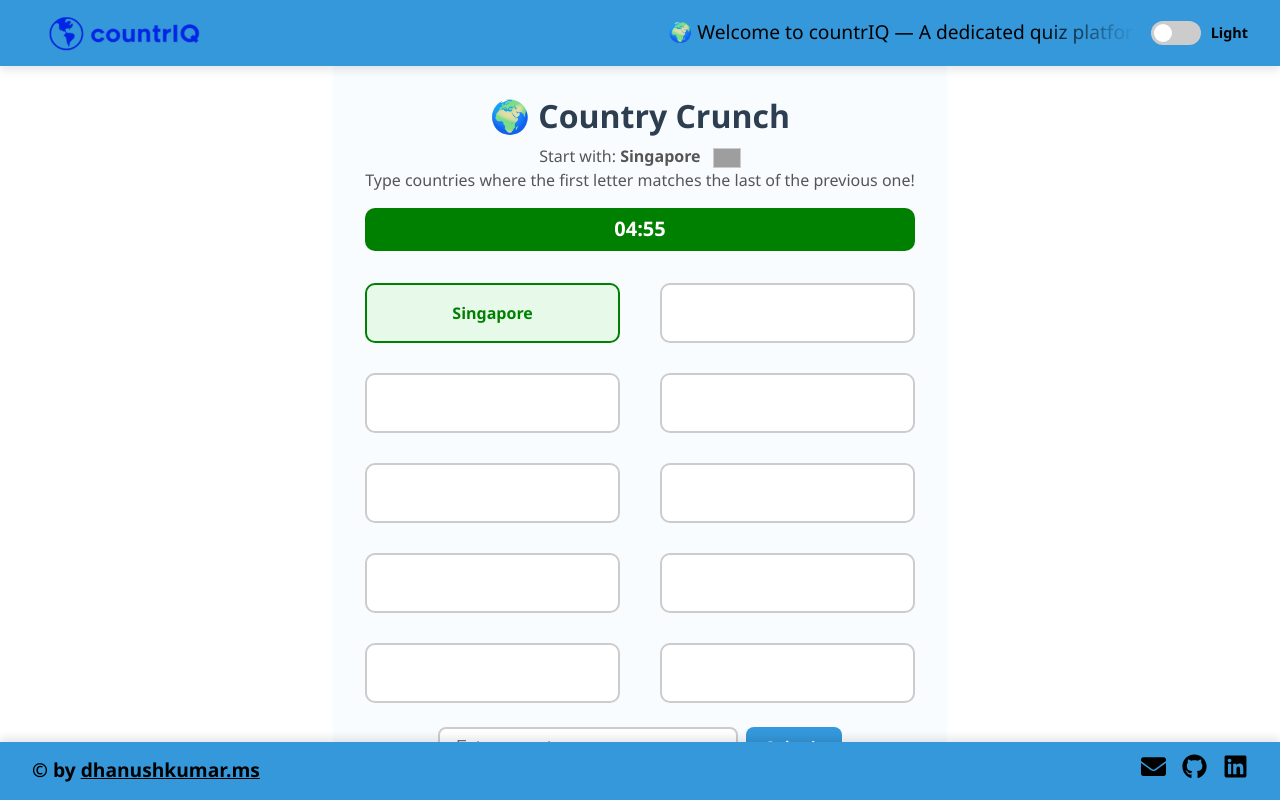
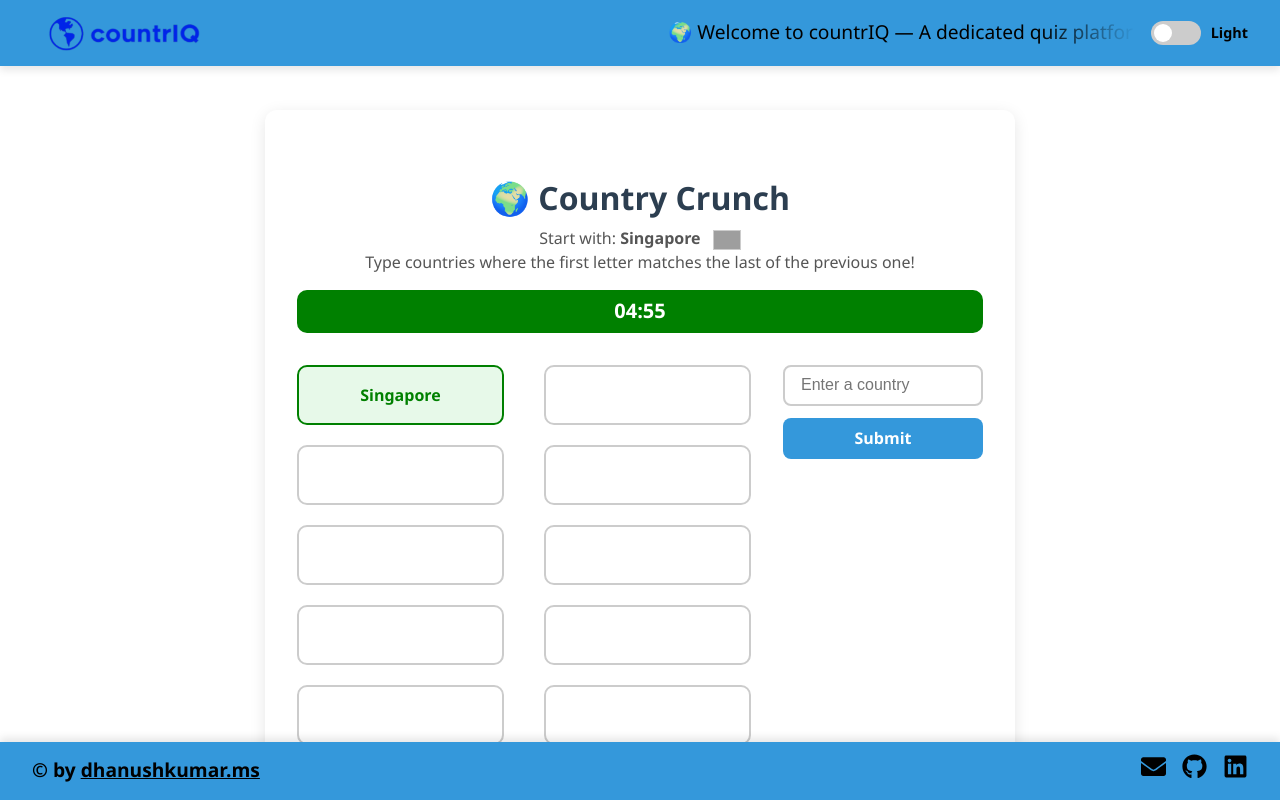
Before and after one commit to dhanushkumarms/countriq, a React (Vite) app: page /country-crunch in a window 1280 px wide. Built offline with nearby package versions, Linux system fonts and the light colour scheme; grey boxes are pictures that could not be loaded.

Commit message:
cc updates

```diff
--- a/src/components/CountryCrunch.tsx
+++ b/src/components/CountryCrunch.tsx
@@ -5,8 +5,7 @@ import "../styles/CountryCrunch.css";
 const TOTAL_SLOTS = 10;
 const TOTAL_TIME = 300;
 
-// Display layout pattern: 1 2 / 4 3 / 5 6 / 8 7 / 9 10
-const layoutOrder = [0, 1, 3, 2, 4, 5, 7, 6, 8, 9]; // visual slot pattern
+const layoutOrder = [0, 1, 3, 2, 4, 5, 7, 6, 8, 9];
 
 const getRandomCountry = () => {
   const randomIndex = Math.floor(Math.random() * countries.length);
@@ -26,7 +25,7 @@ const CountryCrunch: React.FC = () => {
     setChain([startCountry.name]);
     setStatus((prev) => {
       const updated = [...prev];
-      updated[0] = "correct"; // start country always correct
+      updated[0] = "correct";
       return updated;
     });
   }, [startCountry]);
@@ -84,10 +83,10 @@ const CountryCrunch: React.FC = () => {
     setInput("");
   };
 
-  const timerColor =
-    timer > 180 ? "green" : timer > 60 ? "orange" : "red";
+  const timerColor = timer > 180 ? "green" : timer > 60 ? "orange" : "red";
 
   return (
+    <div className="country-crunch-wrapper">
       <div className="country-crunch-container">
         <div className="header-space" />
         <h2 className="title">🌍 Country Crunch</h2>
@@ -103,6 +102,9 @@ const CountryCrunch: React.FC = () => {
           {(timer % 60).toString().padStart(2, "0")}
         </div>
 
+        {/* Side-by-side containers */}
+        <div className="cc-main-section">
+          <div className="grid-container">
             <div className="grid-wrapper">
               {layoutOrder.map((slotIndex, visualIndex) => {
                 const value =
@@ -127,14 +129,13 @@ const CountryCrunch: React.FC = () => {
                 const from = layoutOrder[i];
                 const to = layoutOrder[i + 1];
                 return (
-            <div
-              key={i}
-              className={`chain-line line-${from}-${to}`}
-            />
+                  <div key={i} className={`chain-line line-${from}-${to}`} />
                 );
               })}
             </div>
+          </div>
 
+          <div className="input-container">
             <form className="input-form" onSubmit={handleSubmit}>
               <input
                 type="text"
@@ -143,8 +144,13 @@ const CountryCrunch: React.FC = () => {
                 onChange={(e) => handleTyping(e.target.value)}
                 className="country-input"
               />
-        <button type="submit" className="submit-btn">Submit</button>
+              <button type="submit" className="submit-btn">
+                Submit
+              </button>
             </form>
+          </div>
+        </div>
+      </div>
     </div>
   );
 };
--- a/src/styles/CountryCrunch.css
+++ b/src/styles/CountryCrunch.css
@@ -1,18 +1,51 @@
-.country-crunch-container {
-    max-width: 750px;
-    margin: 80px auto;
-    padding: 2rem;
-    text-align: center;
-    background: #f9fcff;
-    border-radius: 12px;
-    min-height: calc(100vh - 160px);
-    display: flex;
-    flex-direction: column;
-    position: relative;
+/* Full-page background */
+body, html {
+  margin: 0;
+  padding: 0;
+  height: 100%;
+  background-color: #ffffff;
 }
 
-  .header-space {
-    height: 60px;
+body.dark-mode, body.dark-mode html {
+  background-color: #222;
+}
+
+/* Main wrapper for full-page layout */
+.country-crunch-wrapper {
+  display: flex;
+  justify-content: center;
+  align-items: center;
+  height: calc(100vh - 100px); /* Leave space for header and footer */
+  width: 100%;
+  position: relative;
+  padding-top: 80px; /* If header overlaps, adjust padding */
+  box-sizing: border-box;
+  background-color: #ffffff;
+}
+
+body.dark-mode .country-crunch-wrapper {
+  background-color: #222;
+}
+
+/* Centered container */
+.country-crunch-container {
+  background: #fff;
+  padding: 2rem;
+  padding-top: 4rem;
+  padding-bottom: 0.1rem;
+  max-width: 750px;
+  width: 90%;
+  border-radius: 12px;
+  box-shadow: 0 4px 16px rgba(0, 0, 0, 0.1);
+  text-align: center;
+  z-index: 1;
+  position: relative;
+  color: #000;
+}
+
+body.dark-mode .country-crunch-container {
+  background: #fff;
+  color: #000;
 }
 
 .title {
@@ -48,10 +81,59 @@
 .timer-box.orange { background-color: orange; }
 .timer-box.red { background-color: red; }
 
+.cc-main-section {
+  display: flex;
+  justify-content: center;
+  align-items: flex-start;
+  gap: 2rem;
+  flex-wrap: wrap;
+  margin-top: 2rem;
+}
+
+.grid-container {
+  flex: 1;
+  min-width: 300px;
+}
+
+.input-container {
+  display: flex;
+  align-items: center;
+}
+
+.input-form {
+  display: flex;
+  flex-direction: column;
+  gap: 0.75rem;
+  align-items: center;
+}
+
+.country-input {
+  padding: 0.6rem 1rem;
+  font-size: 1rem;
+  border: 2px solid #ccc;
+  border-radius: 8px;
+  width: 200px;
+}
+
+.submit-btn {
+  background-color: #3498db;
+  color: white;
+  font-weight: bold;
+  border: none;
+  padding: 0.6rem 1.2rem;
+  border-radius: 8px;
+  cursor: pointer;
+  width: 100%;
+}
+
+.submit-btn:hover {
+  background-color: #2980b9;
+}
+
 .grid-wrapper {
   display: grid;
   grid-template-columns: repeat(2, 1fr);
-    gap: 30px 40px;
+  gap: 20px 40px;
   margin-bottom: 1.5rem;
   position: relative;
 }
@@ -93,37 +175,6 @@
   color: #3498db;
 }
 
-  .input-form {
-    display: flex;
-    gap: 0.5rem;
-    justify-content: center;
-    margin-top: auto;
-  }
-
-  .country-input {
-    padding: 0.6rem 1rem;
-    font-size: 1rem;
-    border: 2px solid #ccc;
-    border-radius: 8px;
-    max-width: 300px;
-    flex: 1;
-  }
-
-  .submit-btn {
-    background-color: #3498db;
-    color: white;
-    font-weight: bold;
-    border: none;
-    padding: 0.6rem 1.2rem;
-    border-radius: 8px;
-    cursor: pointer;
-  }
-
-  .submit-btn:hover {
-    background-color: #2980b9;
-  }
-
-  /* Sample visual chain line (fix to ensure proper connector style) */
 .chain-line {
   height: 2px;
   background-color: green;
@@ -132,10 +183,20 @@
   transform: translateY(-50%);
 }
 
-  /* Example: line-0-1 means from slot 0 to slot 1 */
 .line-0-1, .line-1-3, .line-3-2, .line-2-4,
 .line-4-5, .line-5-7, .line-7-6, .line-6-8, .line-8-9 {
   width: 40px;
   left: 50%;
   top: 50%;
 }
+
+/* Responsive tweaks */
+@media (max-width: 768px) {
+  .country-crunch-wrapper {
+    height: auto;
+    min-height: calc(100vh - 10px);
+    padding: 100px 16px 40px;
+    flex-direction: column;
+    align-items: center;
+  }
+}
--- a/src/styles/FlagFrenzy.css
+++ b/src/styles/FlagFrenzy.css
@@ -20,7 +20,7 @@ body.dark-mode, body.dark-mode html {
   position: relative;
   padding-top: 80px; /* Add padding equal to header height */
   box-sizing: border-box;
-  background-color: #ffffff;
+  background-color: white;
 }
 
 body.dark-mode .flag-frenzy-wrapper {
```
Also changed, not shown: public/ffbg.jpg (added). Lines whose indentation alone changed are shown as unchanged.
